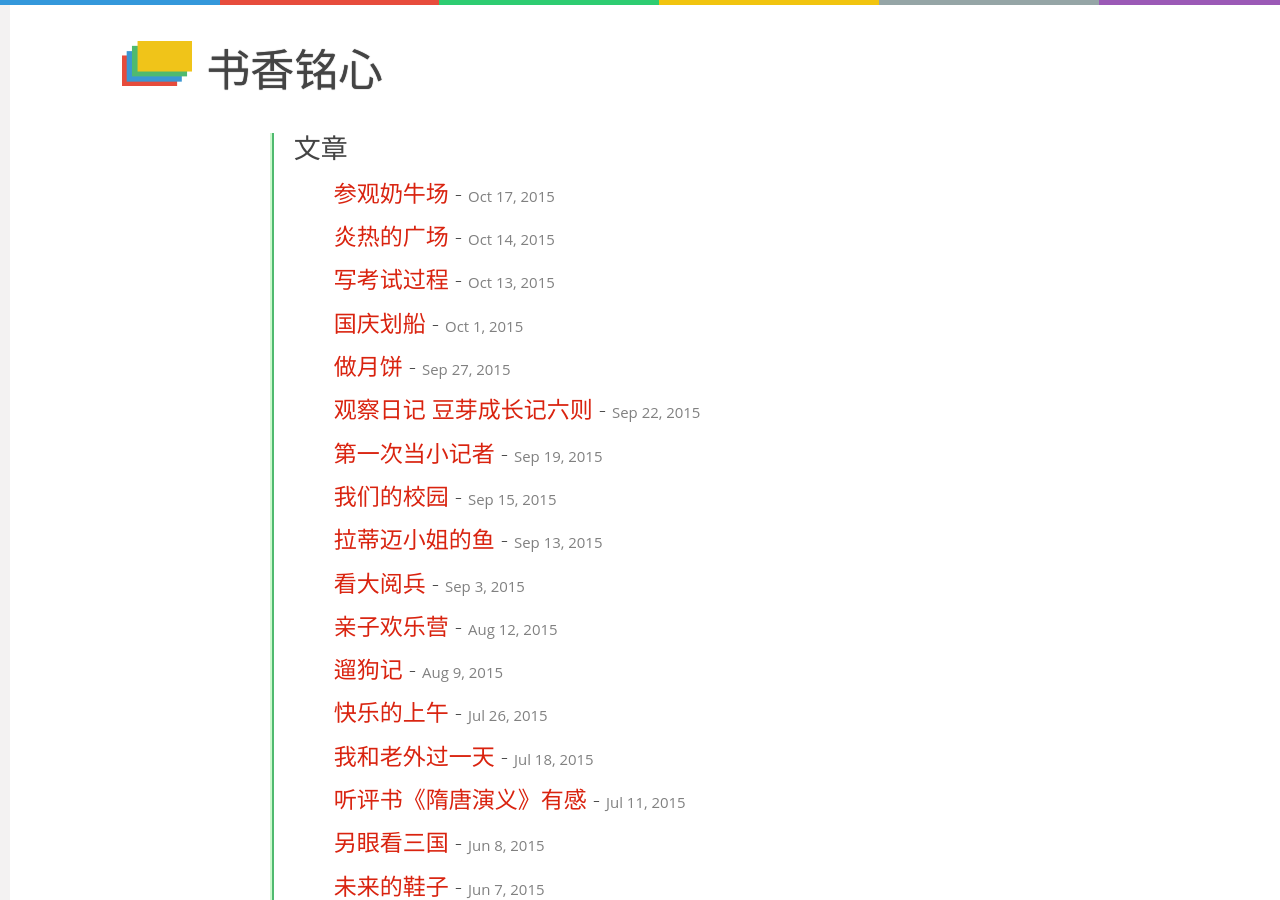
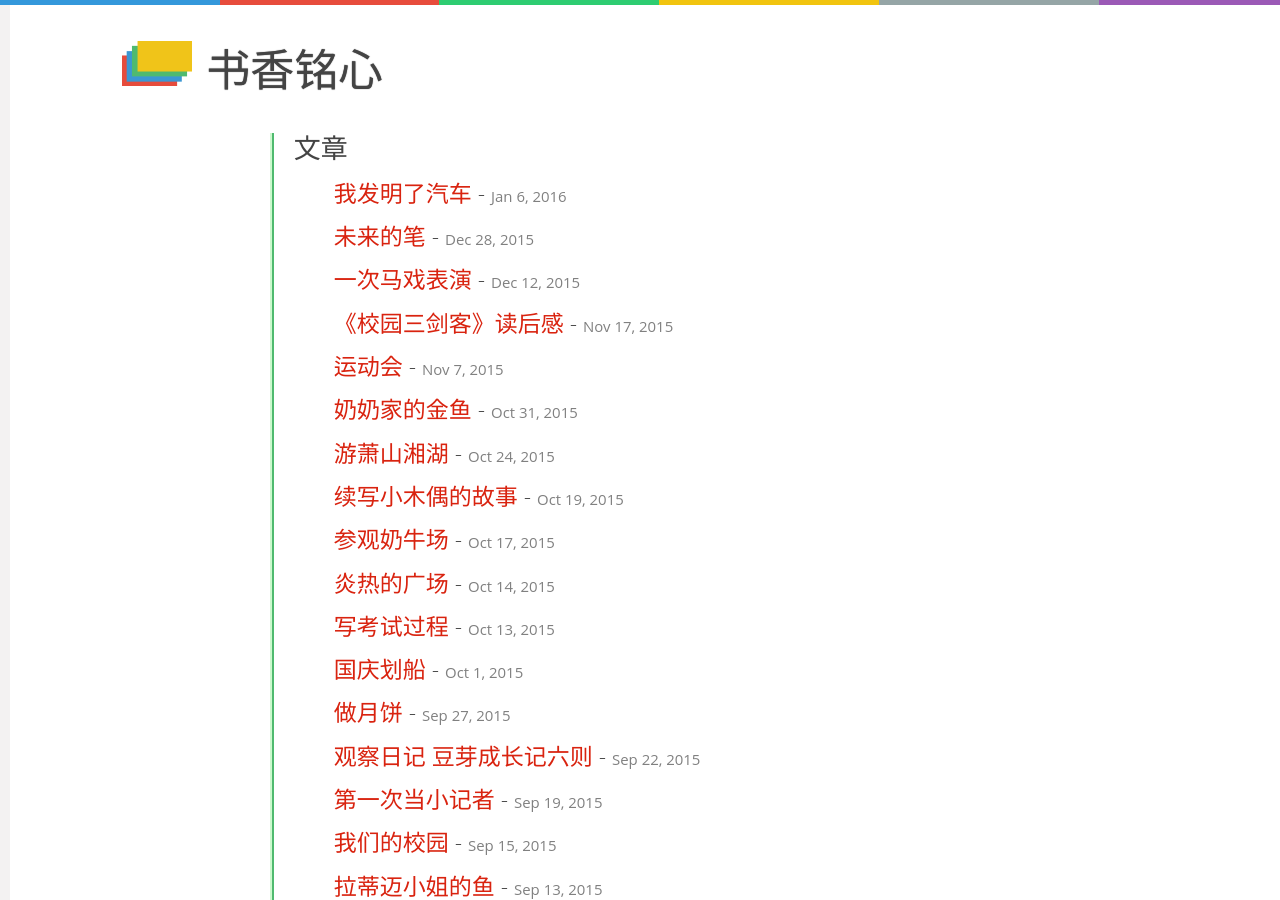
Before and after one commit to winsphinx/sxmx, a Jekyll site: the page built from index.html, in a window 1280 px wide and 900 px high. Built offline with Jekyll 4.4.1, drawn with Linux system fonts in a browser that asks for light colours; comment, search, counter and statistics services are not loaded; part of the change alters nothing that is shown.

Commit message:
add posts

```diff
--- /dev/null
+++ b/_posts/2015-10-19-puppet.md
@@ -0,0 +1,7 @@
+---
+layout: post
+title: 续写小木偶的故事
+---
+
+
+　　小木偶自从没了红背包，身上就没钱了，成了一个流浪汉。这一天，他发现了上次嘲笑自己的小兔了。他到了小兔子的跟前笑嘻嘻地说：“嗨，小兔子，还认识我吗？”小兔子一看是小木偶，就说：“你啊，不是脑袋疼，现在不疼了，是谁给你治病的？”小木偶愤怒地说：“你以为我不会另外表情，我已经会了！”像这样，小木偶做了一个痛苦的表情。小兔子说：“小木偶，我们来做个朋友吧！”小木偶说：“好的”这时，小木偶看到上次骂他的老婆婆。小木偶走过去说：“老婆婆，你为什么来到大街上，要买东西吗？”老婆婆说：“原来是撒谎的小木偶，这个讨厌的家伙，你又来了。”小木偶深情地说：“原来我只会笑，现在会了十二种表情。”就这样小木偶和老婆婆成了知心朋友。小木偶又看见小红狐背着他的红背包，从人行道走过。小木偶马上叫来警察。警察调查事情成功了。小红狐被处死，小木偶得到了红背包，回了老木匠的房子。
--- /dev/null
+++ b/_posts/2015-10-24-lake.md
@@ -0,0 +1,8 @@
+---
+layout: post
+title: 游萧山湘湖
+---
+
+
+　　上个星期天，我们来到杭州萧山湘湖游玩。我们进入景区，走了一会儿，就看见有个小饭店，我们在里面坐了一会儿，又走了一会儿，看见前面水面上悬着一座用木头砌成的桥，中间有空隙，底下由两条铁丝驾成，左右有两根绳子，摇摇晃晃，风一吹，更是摆动得厉害，像一个喝醉的人在摇晃。我们一行人吓得是胆战心惊，不寒而栗。最后，爸爸决定他先过去，就这样，爸爸一马当先，就过去了，我在后面跟着。但是妈妈不敢过去，但后来在众人的鼓励下，妈妈也过来了。接着，我们又玩了好多景点，还在岸边追打嬉戏。对了，这儿的水很清，被称为西湖的姐妹湖。这儿还有12生肖桥，比如闻鸡桥、灵犬桥、玉兔桥等等。上面还有越王城，据说是越国的军事重地。
+　　我想下次还有萧山的湘湖玩，去看一看越王城。
--- /dev/null
+++ b/_posts/2015-10-31-goldfish.md
@@ -0,0 +1,11 @@
+---
+layout: post
+title: 奶奶家的金鱼
+---
+
+
+　　前一段时间，奶奶买了二十一条金鱼，养在鱼缸里，还有很多石子、假的水草和假山。
+　　有一天，我一看鱼儿们在缸里追打嬉戏，其中有一条黑颜色，有着白斑点的鱼，它在鱼缸里上窜下跳，我称它为“黑将军”。还有一只全身都是白色的鱼，我称它“白将军”。还有13条孔雀鱼，除了颜色不同，大小样子都差不多。还有一条黄色的鱼，下巴是凹下去的，非常的狡猾，我叫它“黄军师”。另外还有三条棕黄色的鱼，一条灰颜色的鱼，嘴巴旁边有两根白色的胡须，不仔细看，看不出来，我称它为“灰白爷爷”。我给鱼儿喂食，鱼群就有一点儿乱，我想鱼儿应该爱吃鱼食，正合鱼儿的口味。鱼儿们抢鱼食吃，鱼食不是沉下去，就是浮起来。很快，放下去的鱼食都被抢光了。还有不少鱼被一些鱼拿去了几粒鱼食。我一看，又放进去了十粒鱼食，鱼儿们抢着吃，但是还有不少鱼还是没有吃到鱼食。
+　　过了几天，我往鱼缸里一看，孔雀鱼死了一条，还剩下12条，我又放进去了三只虾和一颗螺丝。过了一会儿，我发现虾都躲在石头后面，我想应该是虾也怕被鱼儿们吃。
+　　又有一天，我看见“黑将军”在咬“白将军”。“黑将军”一口咬住“白将军”的尾巴，猛地往外一窜，好像在跳水。就在这时，“灰白爷爷”咬住了三只孔雀鱼，三只虾跳了起来，在假山里跳来跳去。后来，我用鱼斗把它们拦住，它们才不咬别人了。这才结束了这场风波。
+　　今天，我又买了几条大鱼，我想让这些鱼自己玩，自己做一条听话的鱼，我希望它们快乐地生活。
--- /dev/null
+++ b/_posts/2015-11-07-sports.md
@@ -0,0 +1,8 @@
+---
+layout: post
+title: 运动会
+---
+
+
+　　这周四，我们学校在开运动会，说起来真让人回味无穷。
+　　这一天，先是下雨的，所以先上第一节课。后来天晴了，学校开运动会，真让人琢磨不透。先是跑六十米的，我一看六十米跑了六次才跑完。后来我才知道是每个年级男女各一次的。六十米跑完了是两百米、垒球、铅球、跑步等都开始了，开了整整一上午，听说下午就要接力赛。我是参加接力赛的运动员。上午就这么过去了，中午吃完饭，老师让我们在教室里休息，我和其他人在下棋。马上就轮到了接力赛，我们在老师的带领下观看第一组接力赛，学习怎么接棒。接着就轮到我们了。前面的同学像离弦之箭一样超了上去，遥遥领先，把另外两个班级甩在了后面。轮到我了，我用尽全身力气，拼命地跑了出去。但是在后来，有同学棒掉了，所以我们班跑了个最后。但是我相信我们的速度并不慢，就是因为没有接住棒，才没了第一名。希望下次比赛，我们能得到第一名，弥补这次的失误。
--- /dev/null
+++ b/_posts/2015-11-17-swordmen.md
@@ -0,0 +1,9 @@
+---
+layout: post
+title: 《校园三剑客》读后感
+---
+
+
+　　最近，我在看《校园三剑客 拯救未来世界》谜题版，以前我看过注音版的。现在的这本书让我过目不忘。
+　　这本书讲述了一万年后的地球，人类惨遭机器人的蹂躏。在机器人伯爵的凶残命令下，不计其数的无人轰炸机，如蝗虫般铺天盖地而至。那些曾经让人类引以为傲的大楼，如同面粉做的纷纷倒塌，像公交车一样大的蟑螂、老鼠以及其他各种奇形的基因怪物也趁火打劫，疯狂袭击落单的人类……这一幅幅触目惊心的情景，让乘坐时光飞船而来的“校园三剑客”大为震惊！他们三人还来不及做出反应，便被一群像高速列车一般袭来的变异毛毛虫所追赶……躲进地下后的三人，竟偶然发现了一个神秘的洞穴。而在这洞穴中，竟然沉睡着一位王子，他是地球人最后的希望。
+　　读完这本书，我知道了我们要保护环境。首先，我们要从身边的事情做起。不要乱扔垃圾，要回收利用，环保使用。到哪儿去吃饭，最好带自己的筷子，不要用一次性筷子。到超市里买东西，最好用自己的袋子，不要用那儿的塑料袋。等我长大后，要去当超人，去教育那些没有环保意识的人，让生活变得更环保。去把不懂得注意环保、乱砍伐树木的人叫到公交局去。
--- /dev/null
+++ b/_posts/2015-12-12-circus.md
@@ -0,0 +1,10 @@
+---
+layout: post
+title: 一次马戏表演
+---
+
+
+　　人人都有经历过挫折吧，你放弃过一次了吗？
+　　今天是星期六，我和同学约好去看马戏。可我早上一醒来，就觉得身体不好。身体实在是太难受了。早上七点醒来到十点钟海没有起床。爸爸妈妈一直说：“快起床，不然没时间看了，你快起床呀！”我虽然人不是很难受，但也还是不舒服，根本听不进爸爸妈妈的话。直到十点三十二分了，我才觉得很想起床，但人还不是很舒服。我一想：“忍一忍吧！去看马戏吧！要坚持！”最后，我还是一咬牙起了床。
+　　姑姑开着车来接我们。一上车，车里暖洋洋的，非常舒服。但是开了一会儿，我就觉得很不舒服了。我一闭眼，想休息一会儿。但到了目的地，只好下车。一下车，我就觉得很难受，有一种想吐的感觉。才走了几步，我就吐了。周围的人不停地安慰我，我才觉得好了一些。我们进了大门，走到看马戏的地方。我又觉得头昏眼花，非常难受，有一种不可形容的难受。我在心里鼓励自己，加油一定要坚持住，不要放弃，放弃就要失败。我看着周围的绿树，心中的苦恼顿时减轻了不少，身体又变得舒服了。就这样，我们进了马戏表演场。开始看马戏表演了，节目有太空漫步、空中钢丝等。实在是太好看了。我真感谢我心里最后的选择。
+　　通过这次看马戏表演的经历，我明白了一个道理：一个人如果想成功，不能随随便便地做事，要一步一步踏实地去做，遇到困难，不要放弃，要坚持，才能成功。
--- /dev/null
+++ b/_posts/2015-12-28-pen.md
@@ -0,0 +1,11 @@
+---
+layout: post
+title: 未来的笔
+---
+
+
+　　时间过得飞快，转眼间就来到了2085年，我是X博士，我发明了一支具有很多功能的笔。让我来为你们介绍吧！
+　　这支笔是蓝色的，在笔上有几个按键。你可不要小瞧这几个按键，它们可有作用呢！在笔帽旁的那个按键，是修正字的按键，如果你把字写错了，只要用笔头放在那个错字上，只需按这个按键，就能消失笔迹。这是轻点按，如果重点按，它就成了你的坐姿监视器。只要你一不坐好，它就咕咕地叫，提醒你要坐好。但是，如果按多了这个键，笔可是会出故障的。也许你会认为，那如果笔出故障，不就没有用了吗？没关系，在这支笔的笔芯管子的左侧，有一个修复按键，不管你是断墨、没墨，还有爆墨等等情况，它都可以修复。如果你的笔芯断墨，它会把你的笔芯调整一下，让它不再断墨。如果笔芯没墨了，它可以用笔里的自动装置装好笔芯，但是装得可能是不好的笔芯，它也是可以自动修复的。
+　　我告诉你如果是别的笔芯，红色的、蓝色的，如果按一下修复，它可以把它转换成黑色笔芯，但如果是黑色笔芯转换不成其他笔芯。这支智能笔尾部有一个中空器，它是控制笔的按键。
+　　那如果它没电了怎么办？我告诉你，它是用你自己人体的热能，如果你触摸它，它就立刻变得点足了，像一个皮球。
+　　这就是我的发明，神不神奇呀！
--- /dev/null
+++ b/_posts/2016-01-06-voiture.md
@@ -0,0 +1,8 @@
+---
+layout: post
+title: 我发明了汽车
+---
+
+
+　　2088年到了，终于成功了，我兴奋地叫道。转眼间，客厅中就出现一辆外形美观、构造精致的汽车。告诉你吧，这是我X博士发明的。
+　　这辆车是红蓝相间的，整理来讲，外形美观。车的扶手这儿有一个按钮，这是整辆车的中心，只要按一下这个开关，车门就会打开，你坐进去，整辆车就会腾空而起。你说停在哪里，它就按照你的指令来行动。如果你不想飞行，想在陆地上行驶，那更不是难题，你只要按一下驾驶舱左边窗户的一个按钮，就能自动行驶了，并且都是很安全的。你只要按一下另外的按钮，就能听音乐，看电视、上网等，而且你还能按副驾驶中间的一个按钮，就可以下海。而且汽车的轮子可以变成潜水艇的轮子。而且你可以放心大胆地在海底娱乐。如果你想要知道海底的东西，你可以用电脑的显示屏打字搜索周围的事物。如果你觉得海底太暗，你可以打开车前灯，照亮海底。这辆车还可以自动洗车。也许你会说：“不可能，不可能，怎么能自动洗车呢？”只要按一下车里的窗户键，它就自动洗车，整个车身变得焕然一新。还有它的后备箱比其他后备箱的空间大，足足大十倍，可以放很多东西。尽管这是幻想，但是我相信在2088年，一定会有这样的智能汽车的。
```
Also changed, not shown: _posts/2015-10-14-plaza.md (+8 -8 lines).
